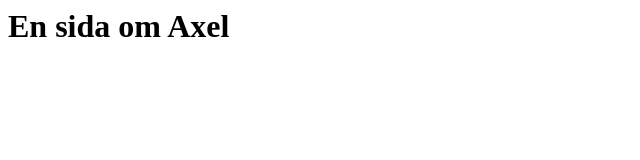
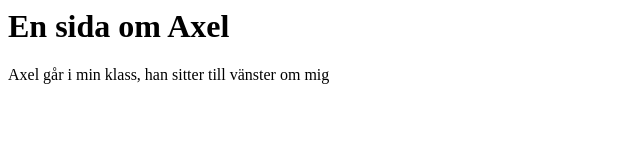
Before and after one commit to Deychen/1312, a plain HTML site: page index.html in a window 1280 px wide. Shown: the whole page, without its empty margins (0-640 px from the left). Drawn offline with Linux system fonts and the light colour scheme.

Commit message:
Added more text to index.html

```diff
--- a/index.html
+++ b/index.html
@@ -1 +1,3 @@
 <h1>En sida om Axel</h1>
+
+<p>Axel går i min klass, han sitter till vänster om mig </p>
```
